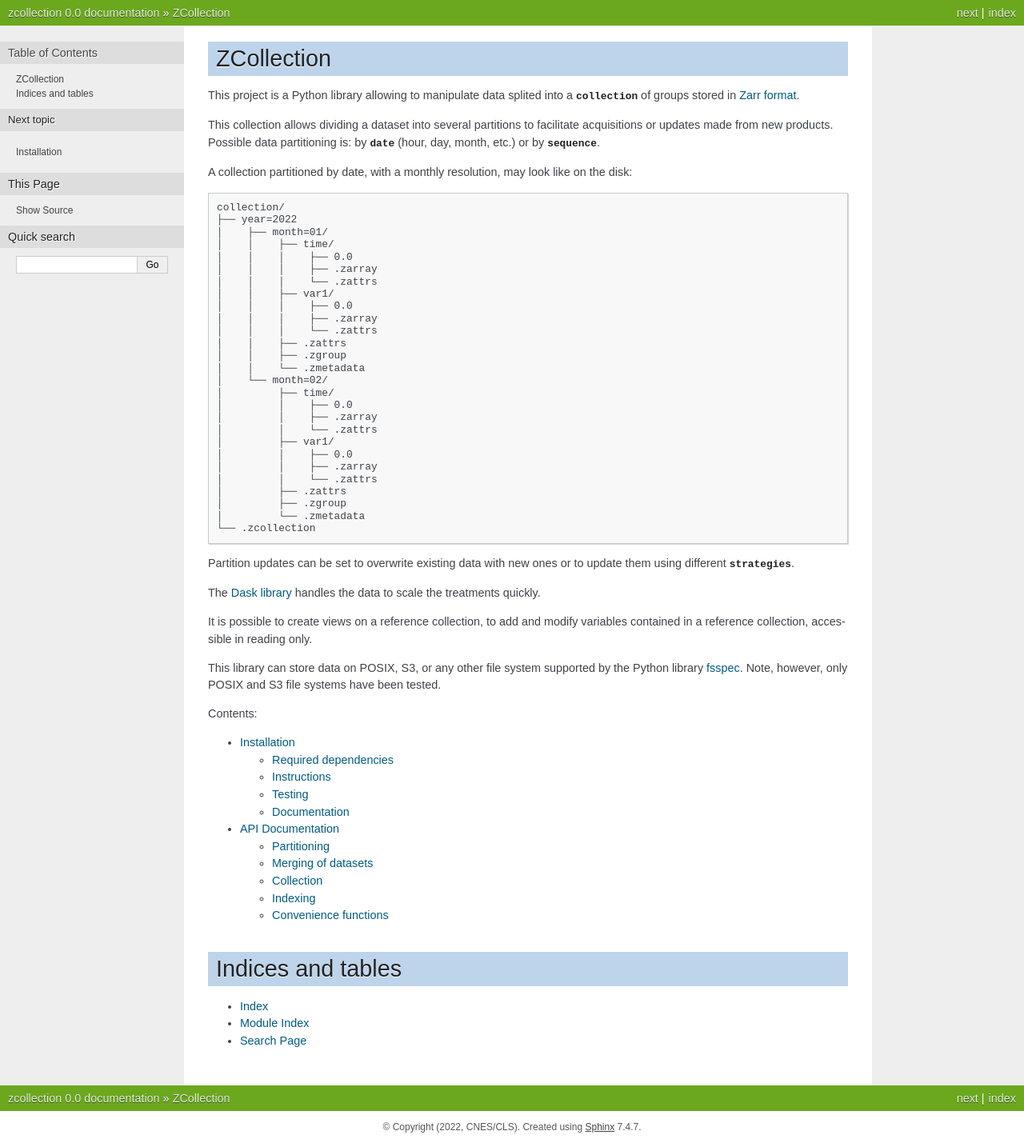
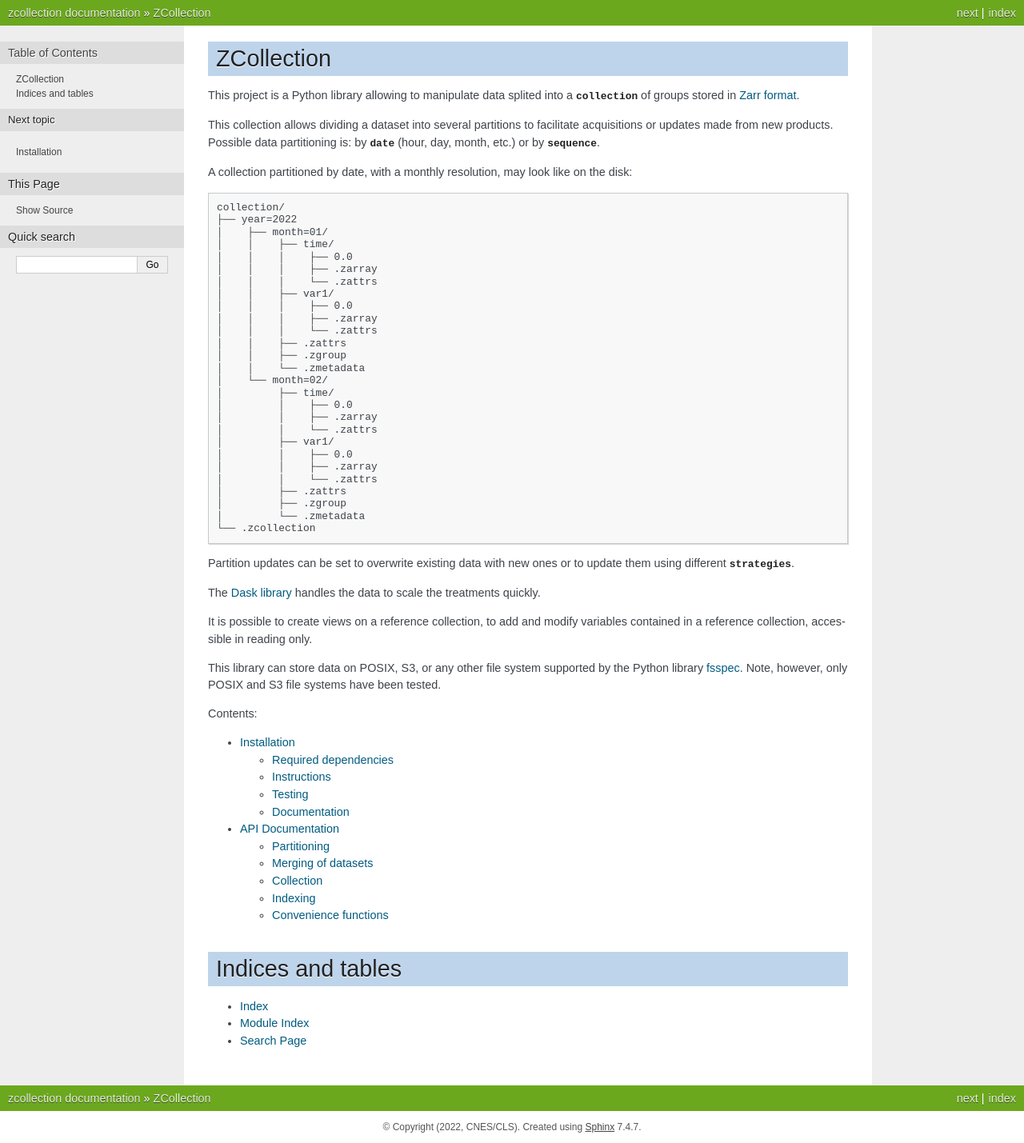
Before and after one commit to CNES/zcollection, a Sphinx documentation site: the page built from docs/source/index.rst, in a window 1280 px wide. Shown: the whole page at 80% size. Built offline with Sphinx 7.4.7, drawn with Linux system fonts in a browser that asks for light colours; pages that are not in the unit, such as notebooks, are missing from menus; part of the change alters nothing that is shown.

```diff
--- a/docs/source/conf.py
+++ b/docs/source/conf.py
@@ -10,6 +10,7 @@
 # add these directories to sys.path here. If the directory is relative to the
 # documentation root, use os.path.abspath to make it absolute, like shown here.
 #
+import importlib.metadata
 import pathlib
 import sys
 
@@ -25,7 +26,11 @@ copyright = '(2022, CNES/CLS)'
 author = 'CLS'
 
 # The full version, including alpha/beta/rc tags
-release = '0.0'
+try:
+    release = importlib.metadata.version(project)
+except importlib.metadata.PackageNotFoundError:
+    release = '0.0.0'
+version = '.'.join(release.split('.')[:2])
 
 # -- General configuration ---------------------------------------------------
 
```
